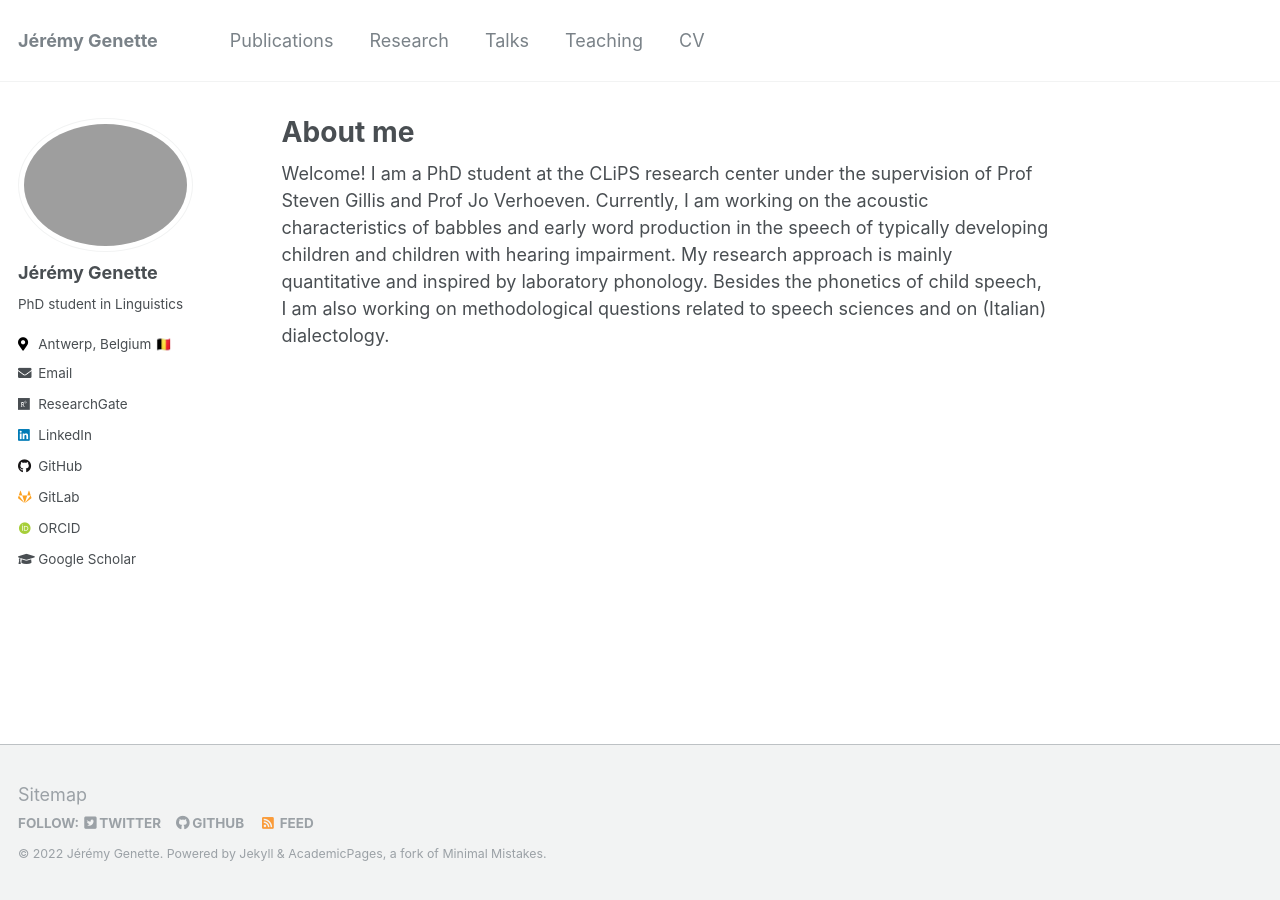
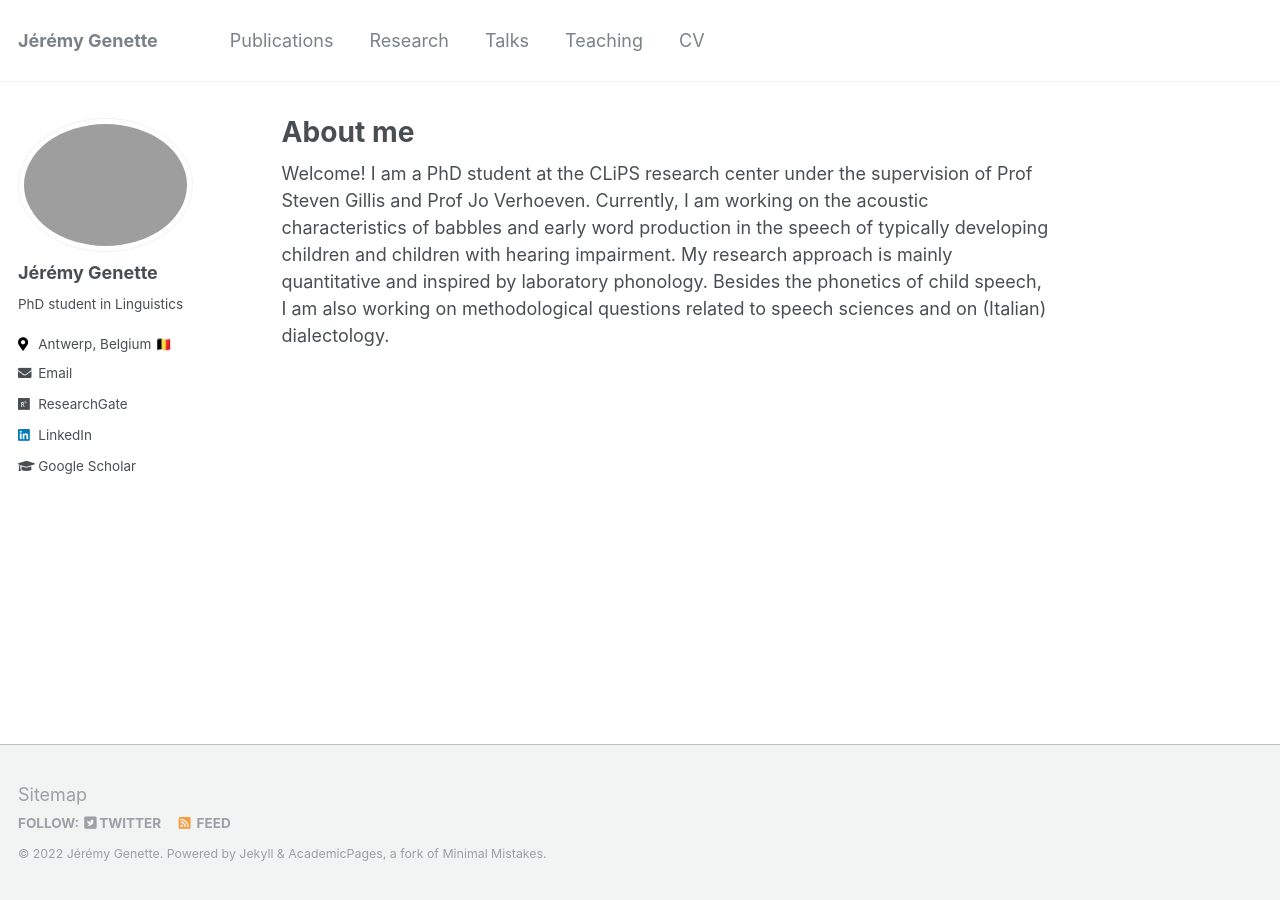
Before and after one commit to jgenette/jgenette.github.io, a Jekyll site: the page built from _pages/about.md, in a window 1280 px wide. Built offline with Jekyll 4.4.1, drawn with Linux system fonts in a browser that asks for light colours; some web fonts are replaced.

Commit message:
Update _config.yml

```diff
--- a/_config.yml
+++ b/_config.yml
@@ -88,7 +88,7 @@ author:
   location         : "Antwerp, Belgium 🇧🇪"
   employer         :
   pubmed           :
-  orcid            : ""
+  orcid            :
   googlescholar    : "https://scholar.google.com/citations?user=4PhgZFcAAAAJ&hl=en"
   email            : "jeremy.genette@uantwerpen.be"
   researchgate     : "https://www.researchgate.net/profile/Jeremy-Genette"
@@ -99,8 +99,8 @@ author:
   flickr           :
   facebook         :
   foursquare       :
-  github           : ""
-  gitlab           : ""
+  github           :
+  gitlab           :
   google_plus      :
   keybase          :
   instagram        :
```
